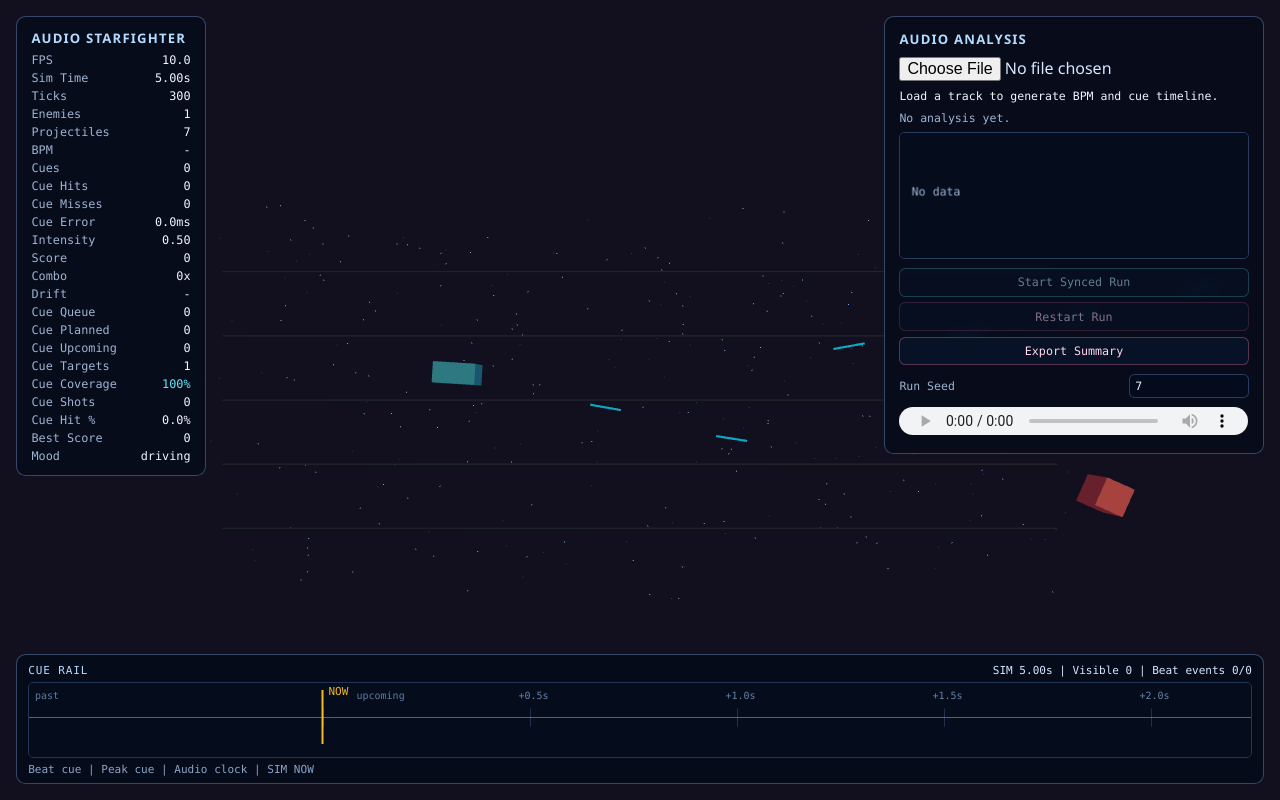
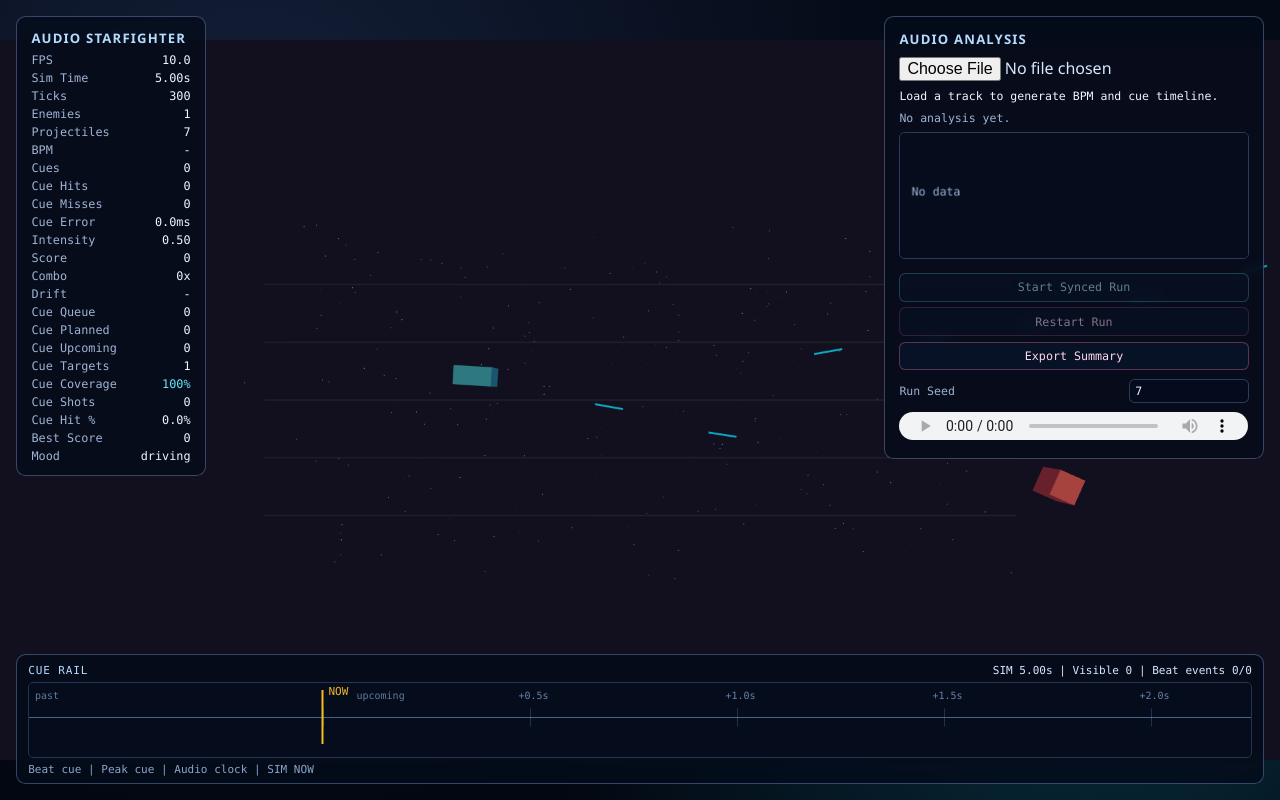
Before and after one commit to mikecao/audio-starfighter, a website built with Vite: page index.html in a window 1280 px wide. Built offline with nearby package versions, Linux system fonts and the light colour scheme; animation ran at ten frames a second.

Commit message:
Lock scene viewport to 1920x1080 with cinematic framing
Cap the 3D render surface at 1920x1080 while preserving aspect ratio and centered letterboxing, thin the ring blast, and add a multi-color core gradient over explosion lifetime.

```diff
--- a/src/render/scene.ts
+++ b/src/render/scene.ts
@@ -28,6 +28,9 @@ export type RenderScene = {
 };
 
 export function setupScene(container: HTMLElement): RenderScene {
+  const FIXED_RENDER_WIDTH = 1920;
+  const FIXED_RENDER_HEIGHT = 1080;
+
   const scene = new Scene();
   const lowEnergyBg = new Color("#070b14");
   const highEnergyBg = new Color("#1a1426");
@@ -39,7 +42,9 @@ export function setupScene(container: HTMLElement): RenderScene {
   camera.lookAt(new Vector3(0, 0, 0));
 
   const renderer = new WebGLRenderer({ antialias: true });
-  renderer.setPixelRatio(Math.min(window.devicePixelRatio, 2));
+  renderer.setPixelRatio(1);
+  renderer.setSize(FIXED_RENDER_WIDTH, FIXED_RENDER_HEIGHT, false);
+  renderer.domElement.classList.add("main-scene-canvas");
   container.appendChild(renderer.domElement);
 
   const ambientLight = new AmbientLight("#9bb9ff", 0.45);
@@ -118,7 +123,7 @@ export function setupScene(container: HTMLElement): RenderScene {
     opacity: 1,
     blending: AdditiveBlending
   });
-  const explosionRingGeometry = new RingGeometry(0.45, 0.62, 32);
+  const explosionRingGeometry = new RingGeometry(0.56, 0.62, 40);
   const explosionRingMaterial = new MeshBasicMaterial({
     color: "#fb923c",
     transparent: true,
@@ -131,6 +136,10 @@ export function setupScene(container: HTMLElement): RenderScene {
   const explosionMeshes: Mesh[] = [];
   const explosionRingMeshes: Mesh[] = [];
   const explosionParticleBursts: ExplosionBurst[] = [];
+  const coreColorStart = new Color("#fef3c7");
+  const coreColorMid = new Color("#67e8f9");
+  const coreColorEnd = new Color("#f97316");
+  const coreColor = new Color();
 
   const laneGeometry = new BoxGeometry(26, 0.04, 0.04);
   const laneMaterial = new MeshStandardMaterial({
@@ -156,8 +165,16 @@ export function setupScene(container: HTMLElement): RenderScene {
       return;
     }
 
-    renderer.setSize(width, height, false);
-    camera.aspect = width / height;
+    const displayScale = Math.min(1, width / FIXED_RENDER_WIDTH, height / FIXED_RENDER_HEIGHT);
+    const displayWidth = Math.max(1, Math.floor(FIXED_RENDER_WIDTH * displayScale));
+    const displayHeight = Math.max(1, Math.floor(FIXED_RENDER_HEIGHT * displayScale));
+
+    renderer.domElement.style.width = `${displayWidth}px`;
+    renderer.domElement.style.height = `${displayHeight}px`;
+    renderer.domElement.style.left = `${Math.floor((width - displayWidth) * 0.5)}px`;
+    renderer.domElement.style.top = `${Math.floor((height - displayHeight) * 0.5)}px`;
+
+    camera.aspect = FIXED_RENDER_WIDTH / FIXED_RENDER_HEIGHT;
     camera.updateProjectionMatrix();
   }
 
@@ -281,6 +298,12 @@ export function setupScene(container: HTMLElement): RenderScene {
         mesh.position.set(explosion.x, explosion.y, explosion.z);
         mesh.scale.setScalar(explosion.scale * ARCADE_CORE_SCALE_MULTIPLIER * intensityScale);
         const material = mesh.material as MeshBasicMaterial;
+        if (normalizedAge < 0.4) {
+          coreColor.lerpColors(coreColorStart, coreColorMid, normalizedAge / 0.4);
+        } else {
+          coreColor.lerpColors(coreColorMid, coreColorEnd, (normalizedAge - 0.4) / 0.6);
+        }
+        material.color.copy(coreColor);
         material.opacity = Math.max(0, Math.pow(explosion.alpha, 0.55) * intensityGlow);
 
         ringMesh.visible = true;
--- a/src/styles.css
+++ b/src/styles.css
@@ -25,10 +25,9 @@ body,
     linear-gradient(180deg, #040a16 0%, #030711 100%);
 }
 
-canvas {
+#app > canvas.main-scene-canvas {
   display: block;
-  width: 100%;
-  height: 100%;
+  position: absolute;
 }
 
 .debug-hud {
```
